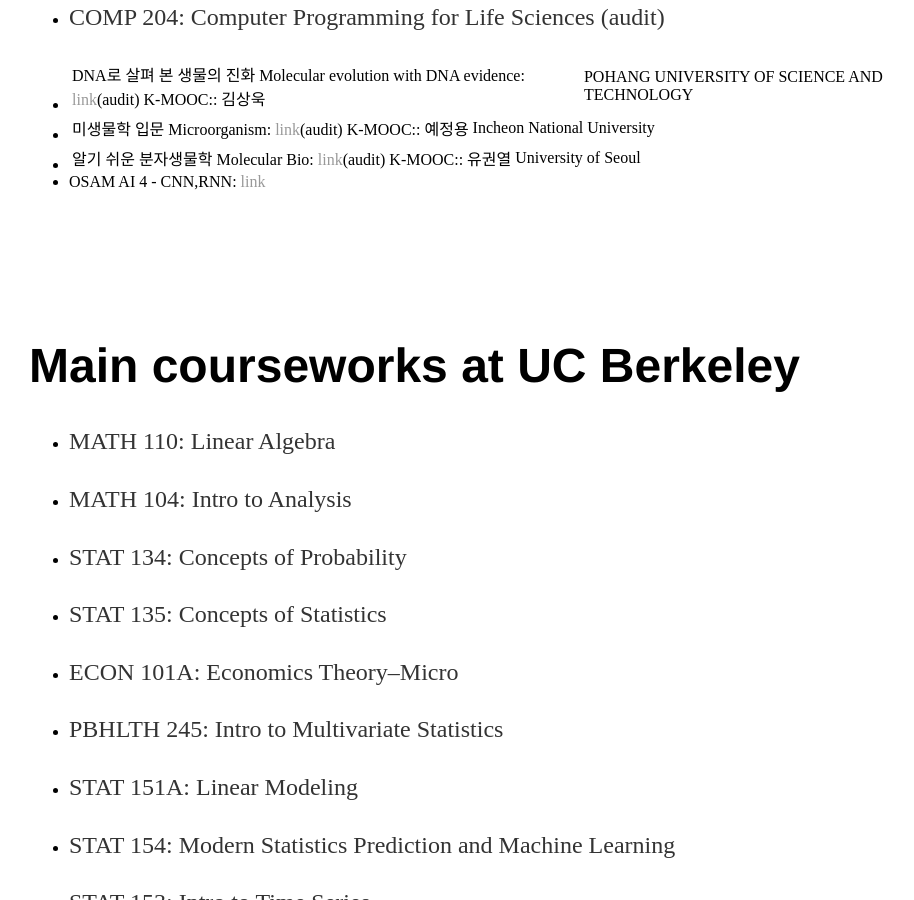
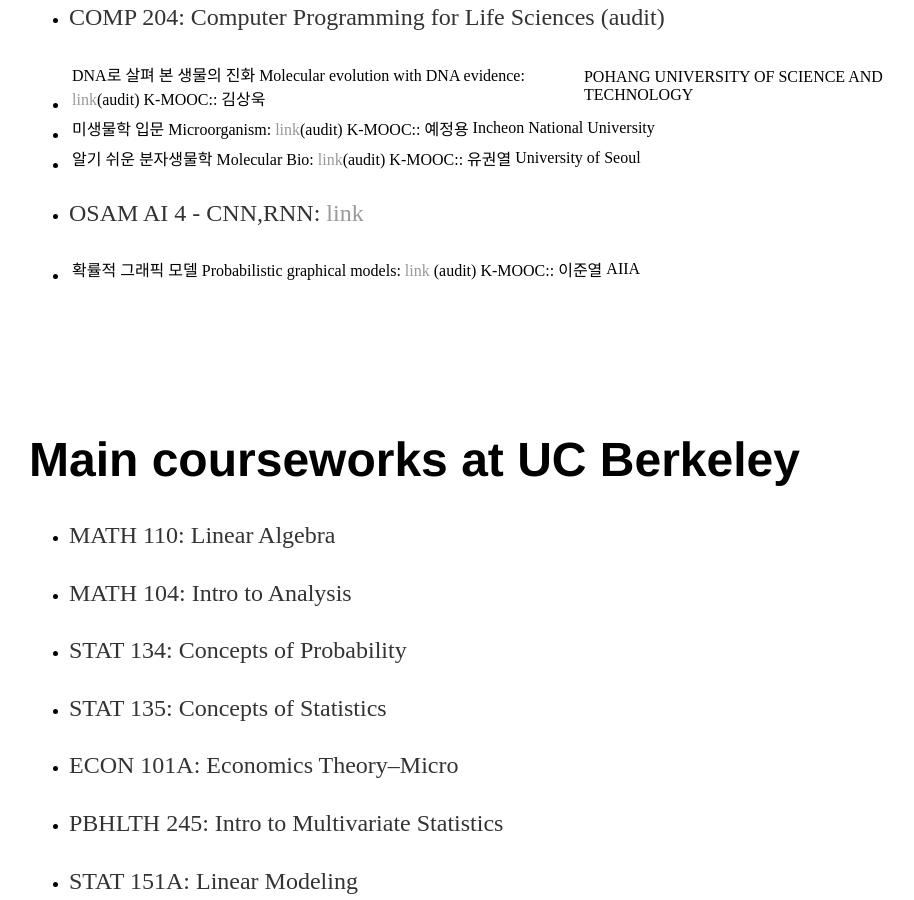
Before and after one commit to yjkweon24/yjkweon24.github.io, a Jekyll site: the page built from coursework/coursework.md, in a window 1280 px wide and 900 px high, scrolled down 576 px. Shown: the whole window, without its empty margins (163-1077 px from the left). Built offline with Jekyll 4.4.1, drawn with Linux system fonts in a browser that asks for light colours; our own code applies the rules of GitHub Pages for plain Markdown files.

Commit message:
Update coursework.md

```diff
--- a/coursework/coursework.md
+++ b/coursework/coursework.md
@@ -21,6 +21,8 @@
 * 알기 쉬운 분자생물학 Molecular Bio: [link](http://www.kmooc.kr/courses/course-v1:UOSk+ACE_UOS07+2021_T1/course/)(audit) K-MOOC:: 유권열 | University of Seoul
 
 * OSAM AI 4 - CNN,RNN: [link](https://osam.kr/course/course_list.jsp?cid=1167)
+
+* 확률적 그래픽 모델 Probabilistic graphical models: [link](http://www.kmooc.kr/courses/course-v1:AIIA+AIIA01+2021_T1_AIIA01/course/) (audit) K-MOOC:: 이준열 | AIIA
 
 <br>
 
```
